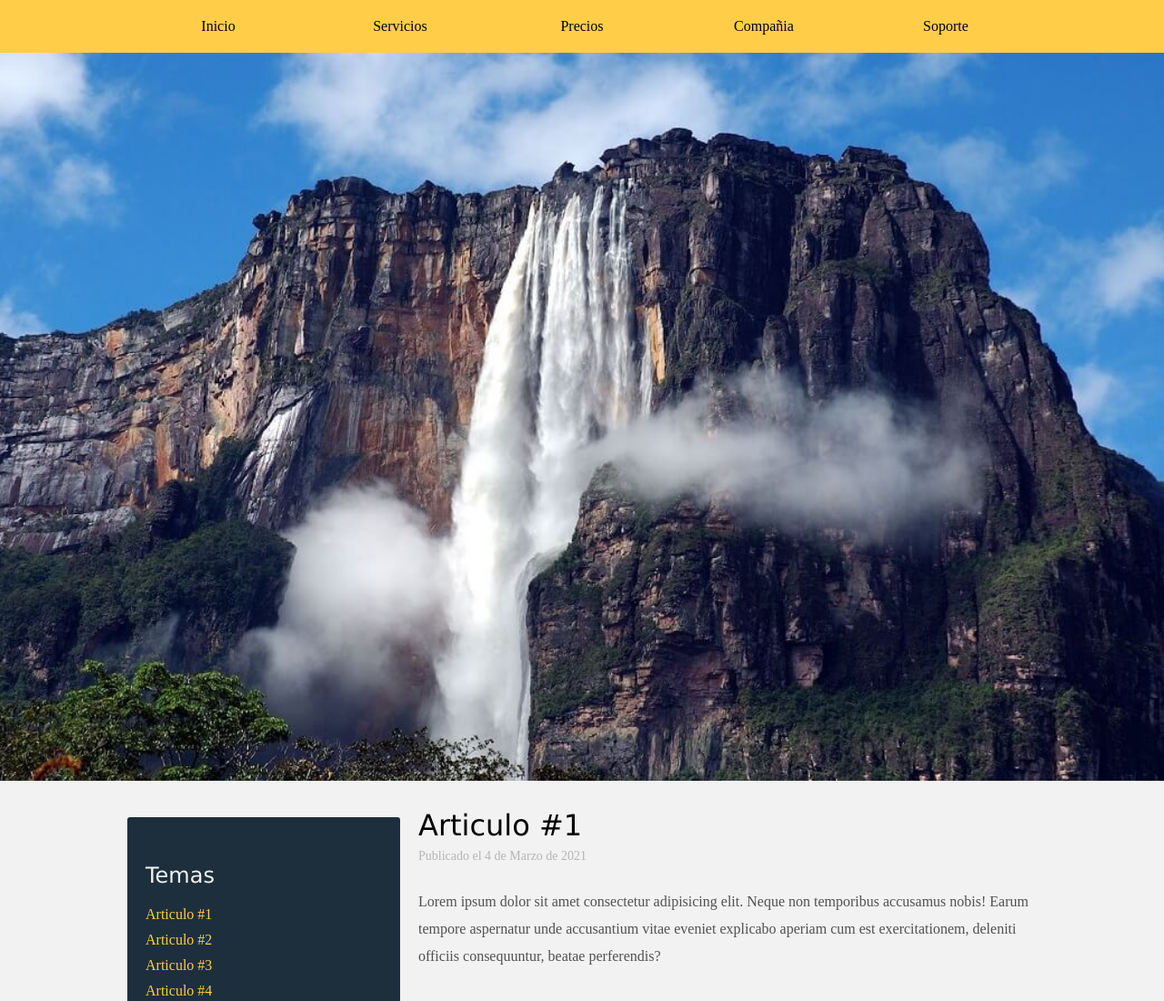
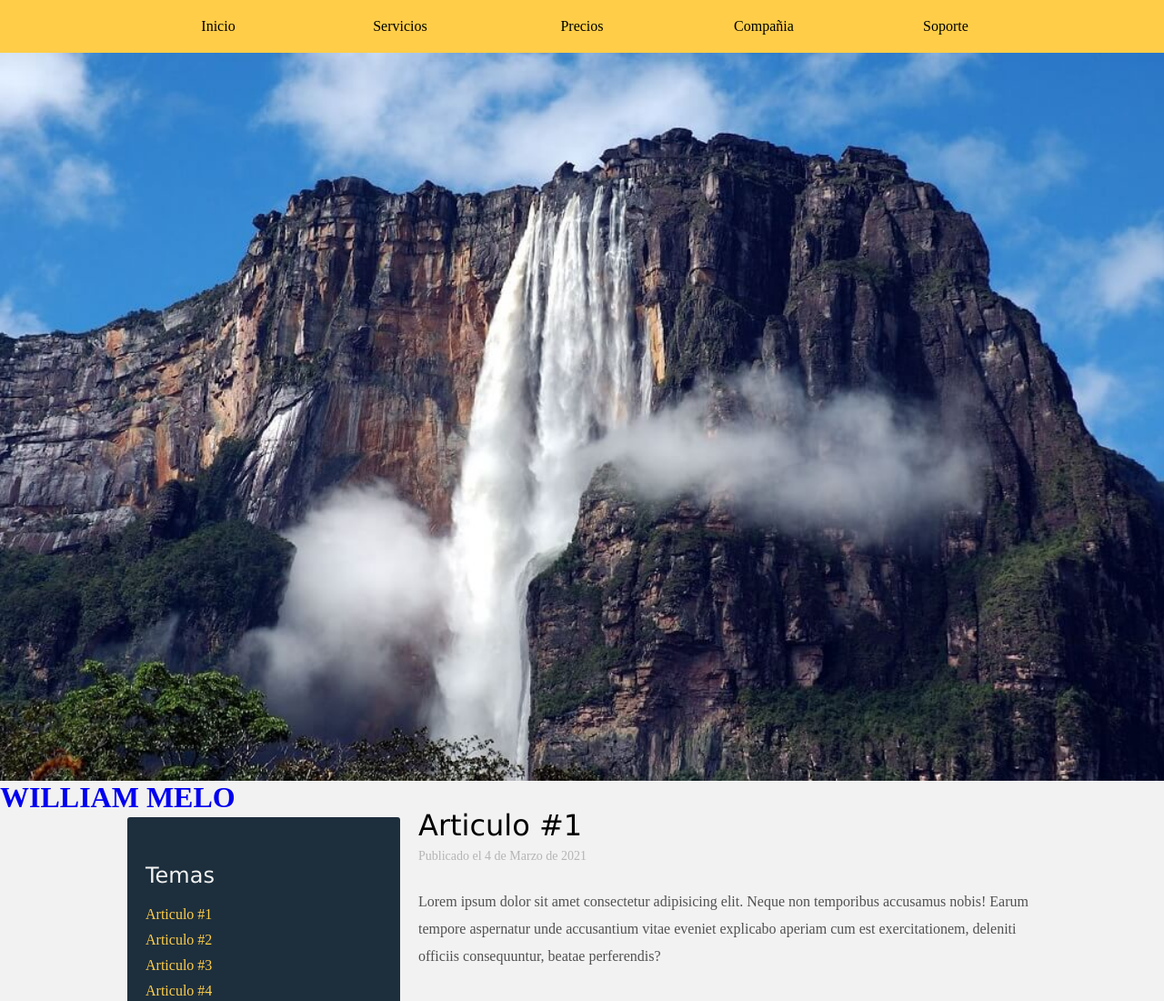
Before and after one commit to Melow2021/Melow2021, a plain HTML site: page index.html in a window 1280 px wide. Shown: the top 1100 px of the page at 91% size. Drawn offline with Linux system fonts and the light colour scheme.

Commit message:
Update index.html

```diff
--- a/index.html
+++ b/index.html
@@ -21,6 +21,7 @@
     <div class="contenedor-imagen">
       <a href="#blog">
         <img src="saltoangel.jpg">
+        <h1> WILLIAM MELO</h1>
       </a>
     </div>
   </header>
```
